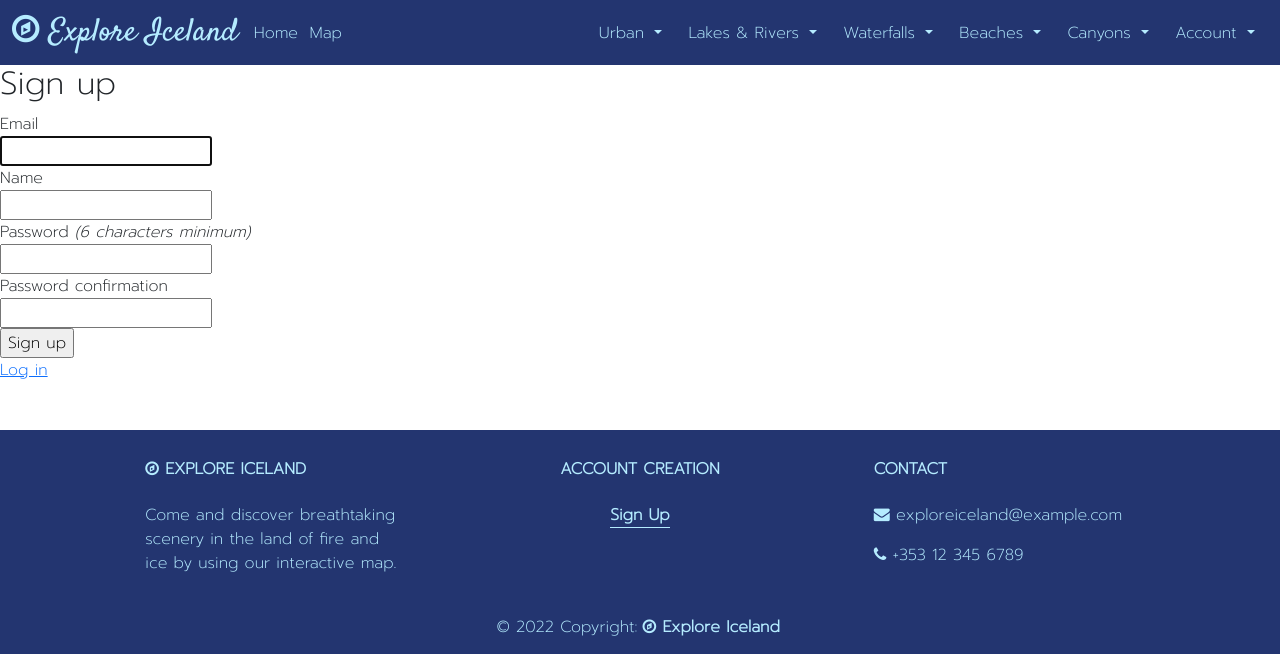
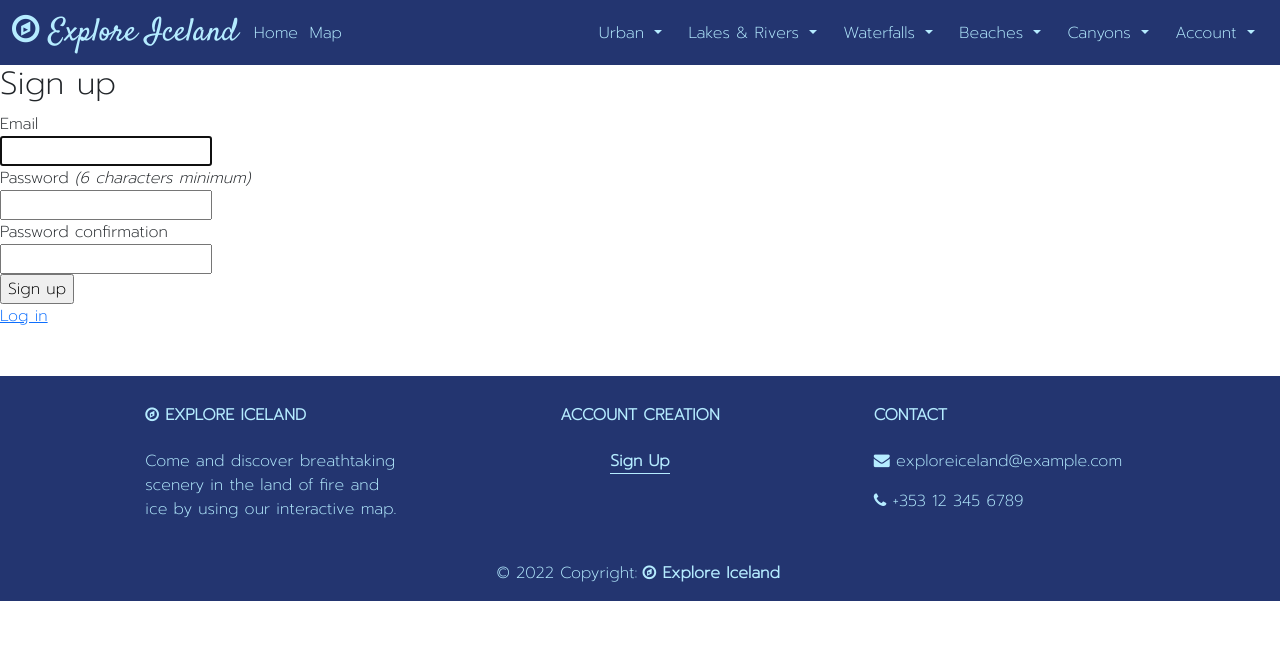
Before and after one commit to Carrick7/Iceland-App, a Rails app: page /users/sign_up in a window 1280 px wide. Shown: the top 654 px of the page. Run offline with Rails 7, Linux system fonts and the light colour scheme; style sheets or scripts are compiled from the project's sources; some libraries are stand-ins or nearby versions.

Commit message:
removed name field from devise new, keroku troubleshooting

```diff
--- a/app/views/devise/registrations/new.html.erb
+++ b/app/views/devise/registrations/new.html.erb
@@ -8,10 +8,7 @@
     <%= f.email_field :email, autofocus: true, autocomplete: "email" %>
   </div>
 
-  <div class="field">
-    <%= f.label :name %><br />
-    <%= f.text_field :name %>
-  </div>
+
 
   <div class="field">
     <%= f.label :password %>
```
